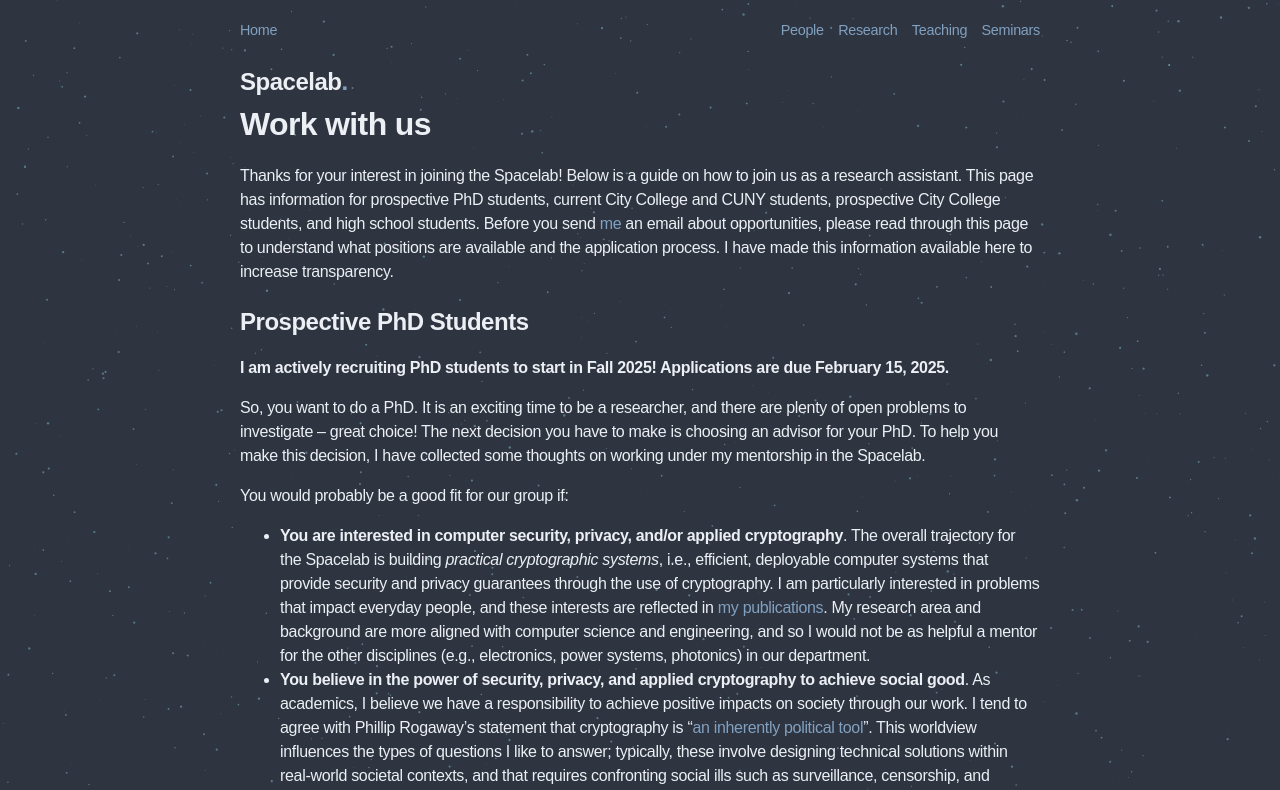
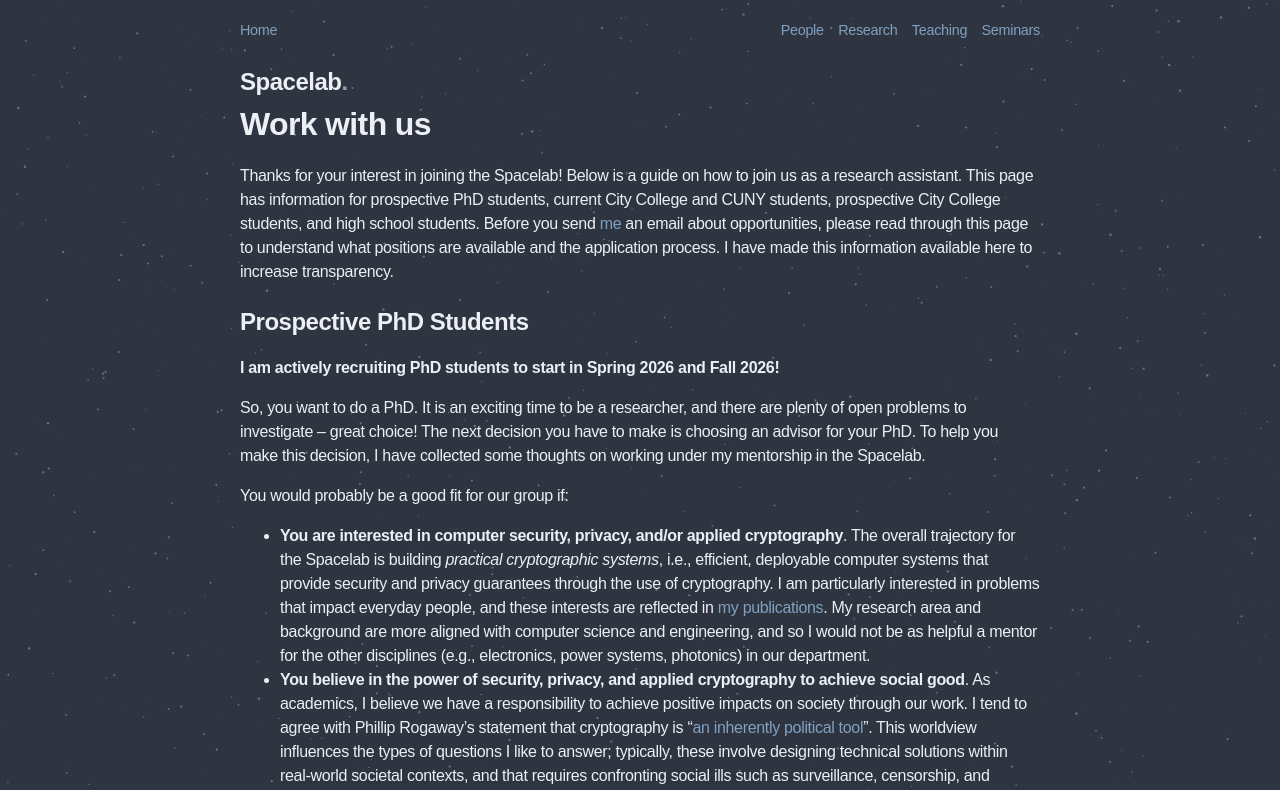
Before and after one commit to spacelab-ccny/spacelab-ccny.github.io, a plain HTML site: page people/join/index.html in a window 1280 px wide. Shown: the top 790 px of the page. Drawn offline with Linux system fonts and the light colour scheme; a web font is replaced by a local one.

Commit message:
update join post year

```diff
--- a/people/join/index.html
+++ b/people/join/index.html
@@ -46,8 +46,8 @@
             and the application process. I have made
             this information available here to increase transparency. </p>
         <h2 id="prospective-phd-students">Prospective PhD Students</h2>
-        <p><strong>I am actively recruiting PhD students to start in Fall
-                2025! Applications are due February 15, 2025.</strong></p>
+        <p><strong>I am actively recruiting PhD students to start in Spring 2026 and Fall
+                2026!</strong></p>
         <p>So, you want to do a PhD. It is an exciting time to be a researcher,
             and there are plenty of open problems to investigate – great choice! The
             next decision you have to make is choosing an advisor for your PhD. To
@@ -131,7 +131,7 @@
         <p>If there is potential, we can find time to chat and discuss more.
             Then, you can <a href="https://app.applyyourself.com/?id=CUNYCCNYG">apply to the PhD
                 program at City College</a>, with me as a prospective advisor, before
-            February 15. I would highly recommend that you include in your statement
+            the deadline. I would highly recommend that you include in your statement
             why you think you and I would be a good fit.</p>
         <h2 id="current-students">Current students</h2>
         <p>If you are a City College undergraduate or master’s student and want
```
